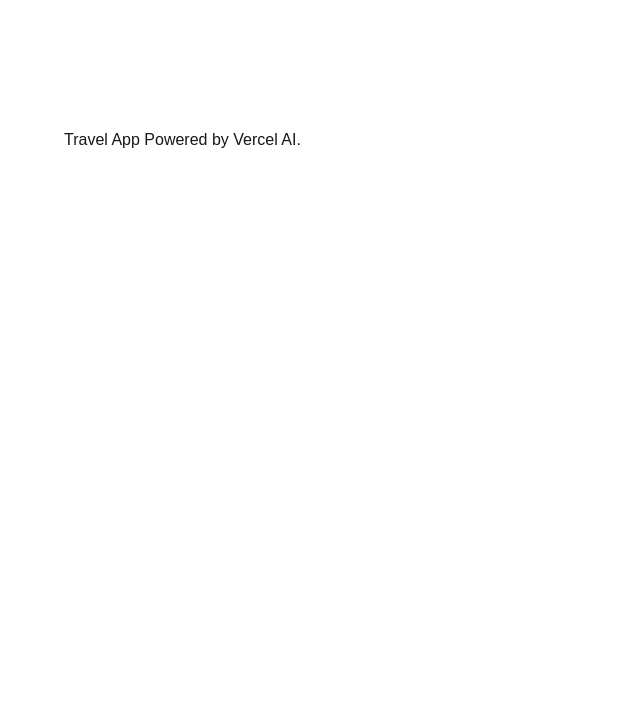
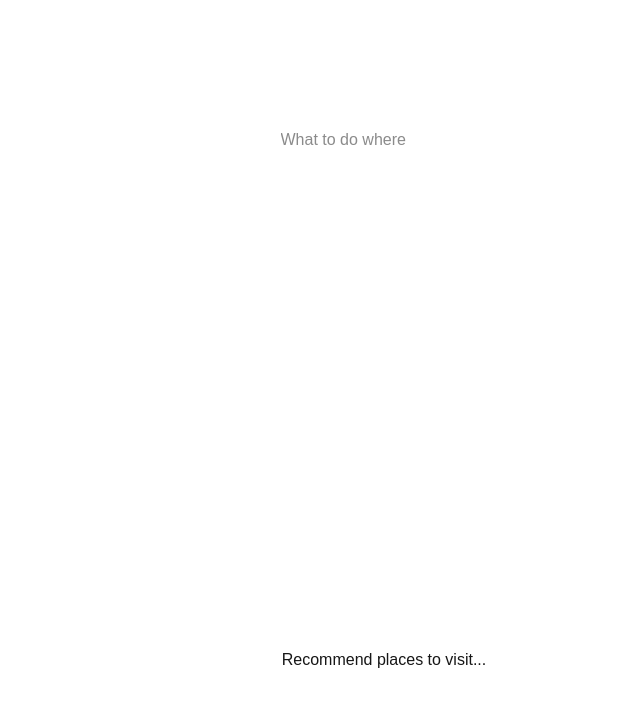
Before and after one commit to mattbertrand/travel-app, a Next.js app: page / in a window 1280 px wide. Shown: the top 706 px of the page, without its empty margins (0-640 px from the left). Built offline with nearby package versions, Linux system fonts and the light colour scheme.

Commit message:
test fetching openai to answer a basic question

```diff
--- a/package.json
+++ b/package.json
@@ -9,8 +9,11 @@
   },
   "dependencies": {
     "@ai-sdk/openai": "^2.0.77",
+    "@ai-sdk/react": "^2.0.106",
+    "@nanostores/react": "github:ai/react",
     "ai": "^5.0.106",
     "next": "16.0.7",
+    "openai": "^6.10.0",
     "react": "19.2.0",
     "react-dom": "19.2.0"
   },
--- a/src/app/api/completion/route.js
+++ b/src/app/api/completion/route.js
@@ -7,8 +7,8 @@
     const { messages } = await req.json();
 
     const result = await streamText({
-        model: openai("gpt-4o"),
-        messages
+        model: openai("gpt-5.1"),
+        prompt: "What is a fun thing to do in Petaluma, California?"
     });
-    return result.toAIStreamResponse();
+    return result.toUIMessageStreamResponse();
 }
--- a/src/app/page.js
+++ b/src/app/page.js
@@ -1,9 +1,28 @@
-import Image from "next/image";
+"use client";
+
+import { useCompletion } from "@ai-sdk/react";
 
 export default function Home() {
+  const{
+    completion,
+    input,
+    handleInputChange,
+    handleSubmit
+  } = useCompletion();
   return (
-      <main className="flex min-h-screen w-full max-w-3xl flex-col items-center justify-between py-32 px-16 bg-white dark:bg-black sm:items-start">
-        <h1>Travel App Powered by Vercel AI.</h1>
+      <main className="flex min-h-screen w-full max-w-3xl flex-col items-center justify-between py-32 px-16 bg-white dark:bg-black">
+        <form onSubmit={handleSubmit}>
+            <input
+              value={input}
+              placeholder="What to do where"
+              onChange={handleInputChange}
+            ></input>
+          </form>
+          {completion ? (
+            <div>{completion}</div>
+          ) : (
+            <div>Recommend places to visit...</div>
+          )}
       </main>
   );
 }
```
Also changed, not shown: 1 other file (tests, documents, lock files or other folders).
